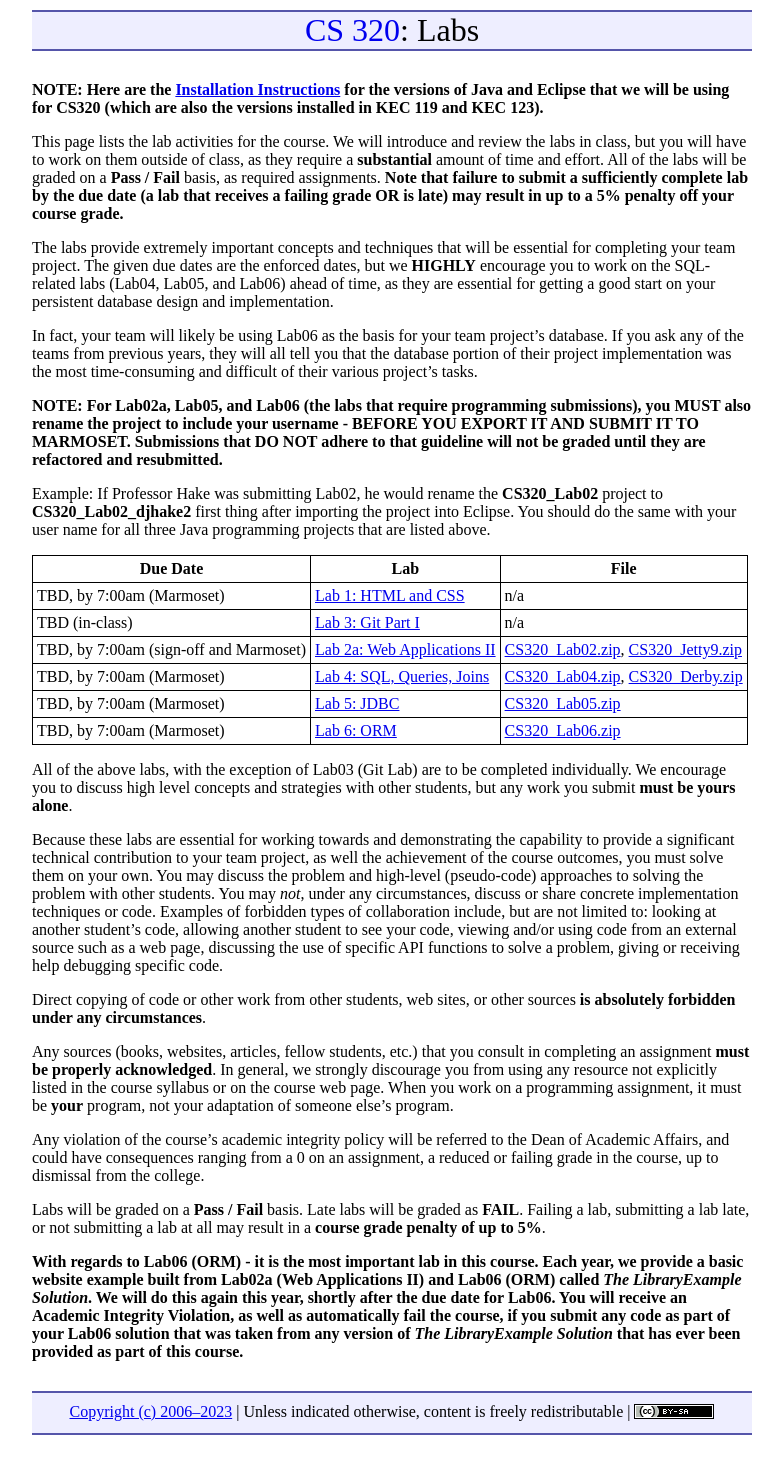
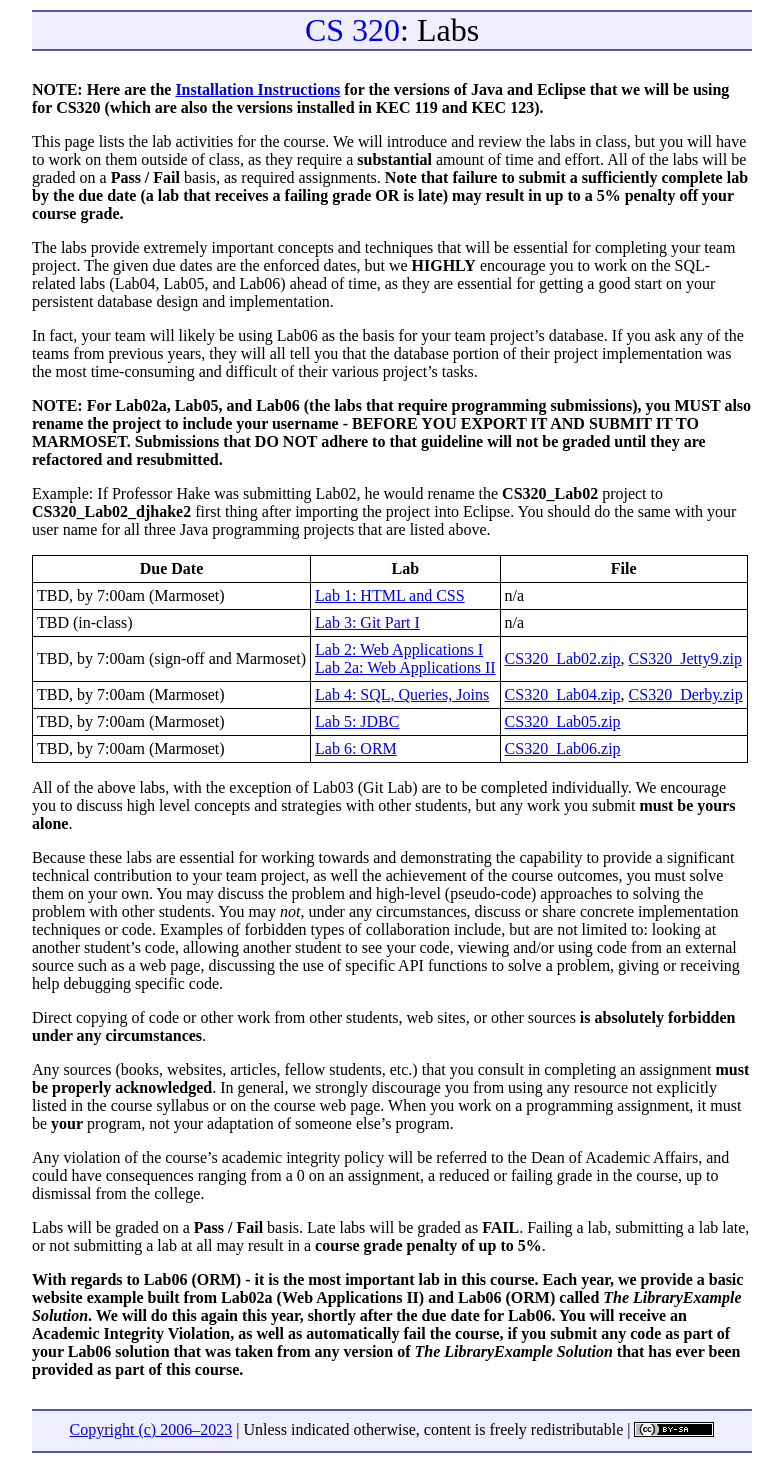
Before and after one commit to ycpcs/cs320-spring2023, a Jekyll site: the page built from labs/index.md, in a window 1280 px wide. Shown: the whole page, without its empty margins (248-1031 px from the left). Built offline with Jekyll 4.4.1, drawn with Linux system fonts in a browser that asks for light colours.

Commit message:
added Lab02 entry to index

```diff
--- a/labs/index.md
+++ b/labs/index.md
@@ -20,7 +20,7 @@ Due Date | Lab | File
 ---- | --- | ----
 TBD, by 7:00am (Marmoset) | [Lab 1: HTML and CSS](lab01.html) | n/a
 TBD (in-class) | [Lab 3: Git Part I](lab03.html) | n/a
-TBD, by 7:00am (sign-off and Marmoset) | [Lab 2a: Web Applications II](lab02a.html) | [CS320\_Lab02.zip](CS320_Lab02.zip), [CS320\_Jetty9.zip](CS320_Jetty9.zip)
+TBD, by 7:00am (sign-off and Marmoset) | [Lab 2: Web Applications I](lab02.html)<br> [Lab 2a: Web Applications II](lab02a.html) | [CS320\_Lab02.zip](CS320_Lab02.zip), [CS320\_Jetty9.zip](CS320_Jetty9.zip)
 TBD, by 7:00am (Marmoset) | [Lab 4: SQL, Queries, Joins](lab04.html) |  [CS320\_Lab04.zip](CS320_Lab04.zip), [CS320\_Derby.zip](CS320_Derby.zip)
 TBD, by 7:00am (Marmoset) | [Lab 5: JDBC](lab05.html) | [CS320\_Lab05.zip](CS320_Lab05.zip)
 TBD, by 7:00am (Marmoset) | [Lab 6: ORM](lab06.html) | [CS320\_Lab06.zip](CS320_Lab06.zip)
```
